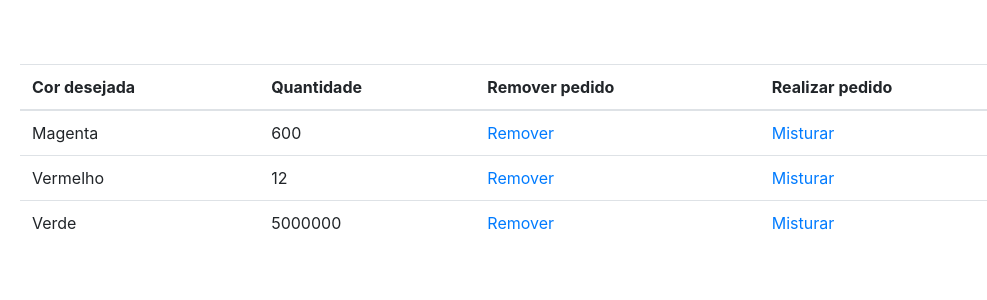
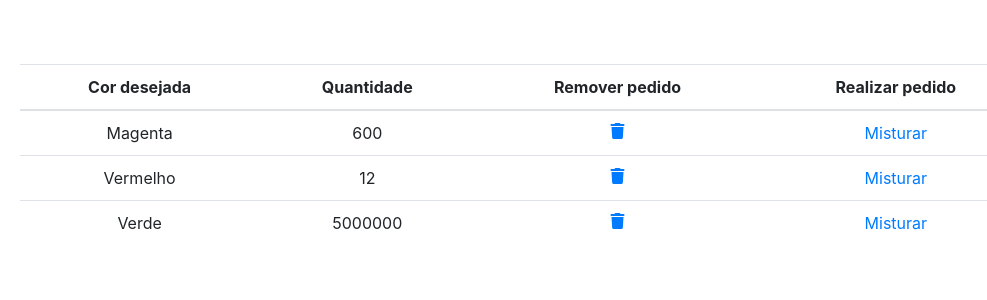
Before and after one commit to pi-color-in/color_in, a Django app: page /list_orders in a window 1280 px wide. Shown: the part 56-356 px from the top of the page, without its empty margins (114-1101 px from the left). Run offline with Django 3.2, Linux system fonts and the light colour scheme; data comes from the database, SQL or seed files in the repository; some libraries are stand-ins or nearby versions.

Commit message:
(#4) - Adding FontAwesome

```diff
--- a/color_in/templates/color_in/order_list.html
+++ b/color_in/templates/color_in/order_list.html
@@ -13,19 +13,19 @@
         </script>
     <table class="table">
         <thead>
-            <tr>
+            <tr class="text-center">
                 <th>Cor desejada</th>
                 <th>Quantidade</th>
-                <th>Remover pedido</th>
+                <th >Remover pedido</th>
                 <th>Realizar pedido</th>
             </tr>
         </thead>
         <tbody>
             {% for element in object_list %}
-            <tr>
+            <tr class="text-center">
                 <td>{{ element.ordered_color }}</td>
                 <td>{{ element.quantity }}</td>
-                <td><a href= "{% url 'delete-order' element.id %}" onclick="return confirm_delete()">Remover</a></td>
+                <td><a href= "{% url 'delete-order' element.id %}" onclick="return confirm_delete()"><i class="fas fa-trash"></i></a></td>
                 <td><a href="{% url 'execute-order' element.id %}">Misturar</a></td>
                 {% endfor %}
             </tr>
--- a/color_in/templates/header.html
+++ b/color_in/templates/header.html
@@ -2,7 +2,7 @@
   <head>
     <meta charset="utf-8">
     <link rel="stylesheet" href="https://stackpath.bootstrapcdn.com/bootstrap/4.3.1/css/bootstrap.min.css" integrity="sha384-ggOyR0iXCbMQv3Xipma34MD+dH/1fQ784/j6cY/iJTQUOhcWr7x9JvoRxT2MZw1T" crossorigin="anonymous">
-
+    <script src="https://kit.fontawesome.com/133c9b338f.js"></script>
   </head>
   <body>
     {% block title %}
```
